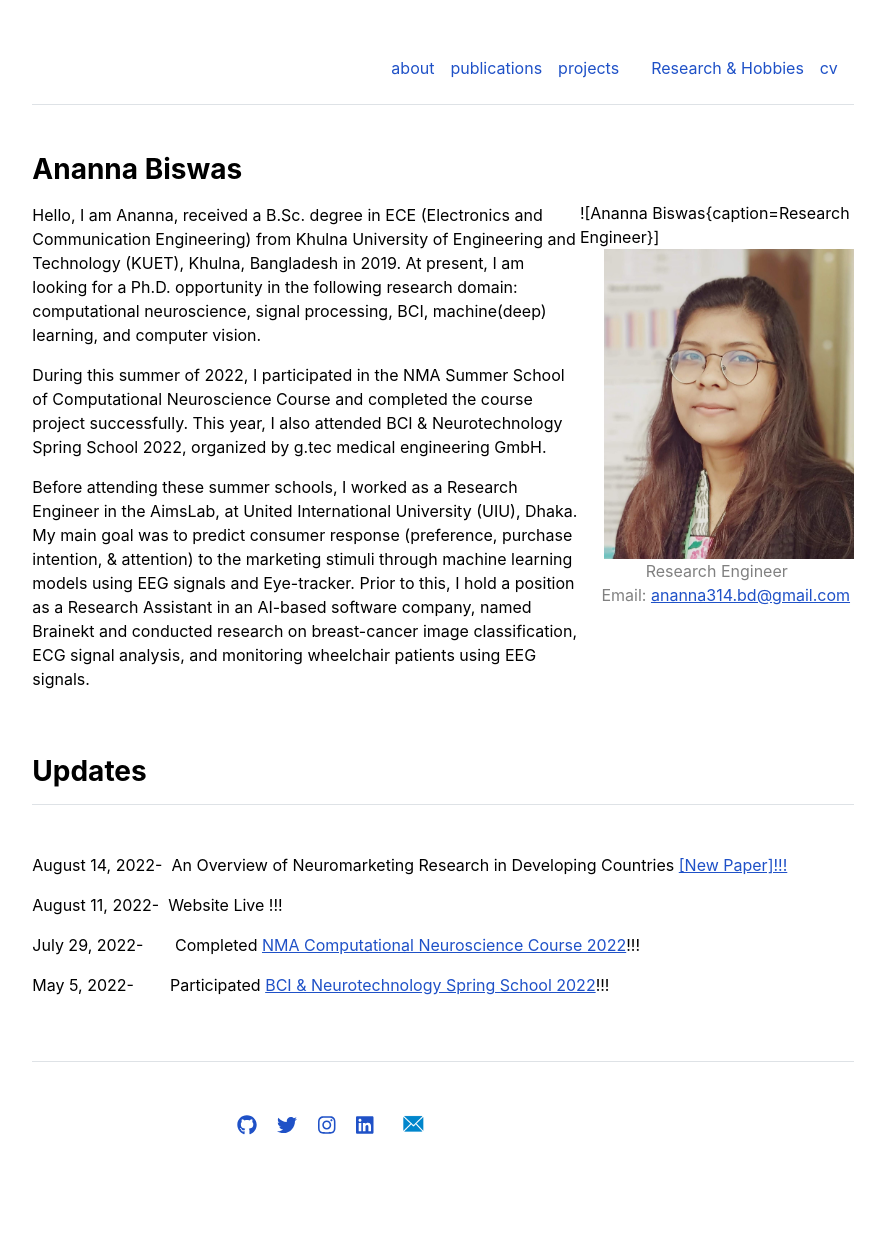
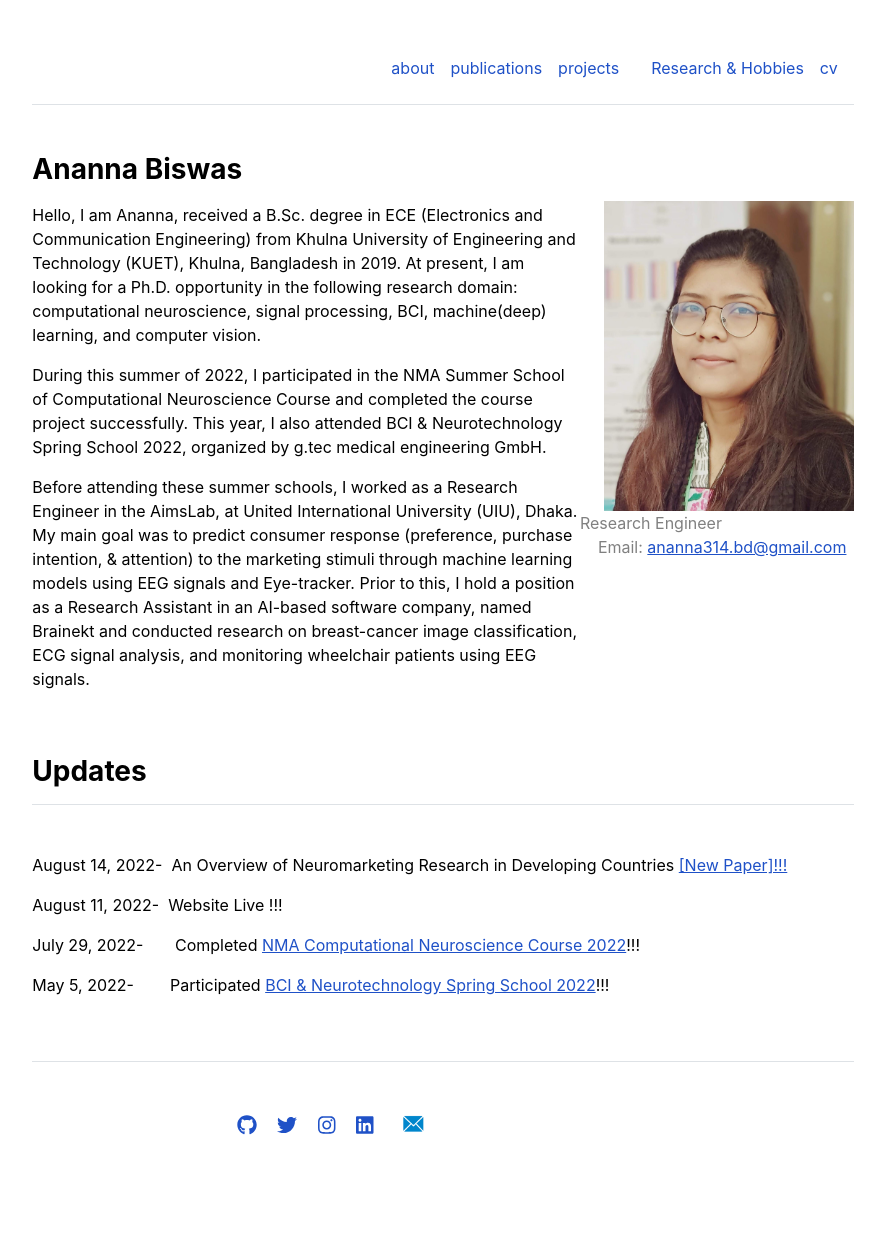
Before and after one commit to Anannabiswas/anannabiswas.github.io, a Jekyll site: the page built from index.md, in a window 1280 px wide. Shown: the whole page, without its empty margins (197-1082 px from the left). Built offline with Jekyll 4.4.1, drawn with Linux system fonts in a browser that asks for light colours.

Commit message:
Update home.html

```diff
--- a/_layouts/home.html
+++ b/_layouts/home.html
@@ -11,9 +11,9 @@ layout: default
   </div>
   <div class="col-md-4 pt-5">
     <p>
-     ![Ananna Biswas{caption=Research Engineer}]<img src="{{ site.github.url }}/assets/img/ananna_1.jpeg" alt="Home" width="250" height="310"style="float:right">
+     <img src="{{ site.github.url }}/assets/img/ananna_1.jpeg" alt="Home" width="250" height="310"style="float:right">
    </p>
-     <footer class="text-center" style="color: gray;">  Research Engineer </br>
+     <footer style="color: gray;">  Research Engineer </br>
       &nbsp; &nbsp; Email: <a href="mailto:ananna314.bd@gmail.com">ananna314.bd@gmail.com</a>
     </footer>
   </div>
```
